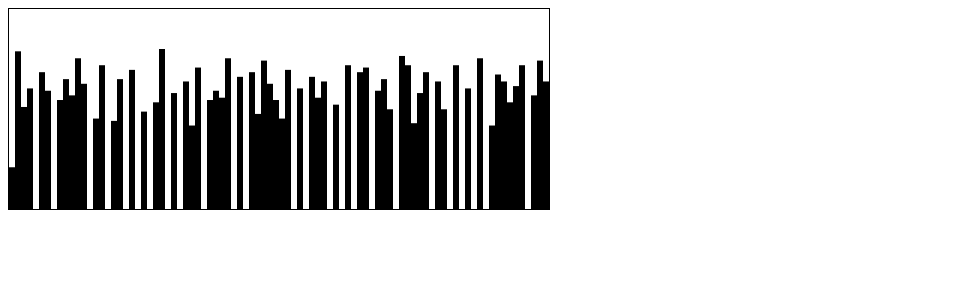
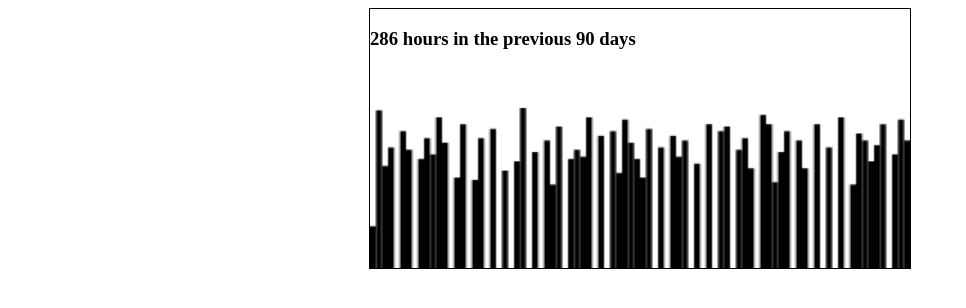
Before and after one commit to levi-roelevink/work-frontend, a website built with Vite: page index.html in a window 1280 px wide. Shown: the whole page, without its empty margins (0-966 px from the left). Built offline with nearby package versions, Linux system fonts and the light colour scheme.

Commit message:
Moved styling to css file and added header with total hours displayed

```diff
--- a/index.html
+++ b/index.html
@@ -1,13 +1,34 @@
 <!doctype html>
 <html lang="en">
-  <head>
-    <meta charset="UTF-8" />
-    <link rel="icon" type="image/svg+xml" href="/vite.svg" />
-    <meta name="viewport" content="width=device-width, initial-scale=1.0" />
+<head>
+    <meta charset="UTF-8"/>
+    <link rel="icon" type="image/svg+xml" href="/vite.svg"/>
+    <meta name="viewport" content="width=device-width, initial-scale=1.0"/>
     <title>work-frontend</title>
     <script type="module" src="/src/main.js"></script>
-  </head>
-  <body>
-    <canvas id="chart-canvas" width="540" height="200" style="border: 1px solid black;"></canvas>
-  </body>
+</head>
+<body>
+<div id="chart-container">
+    <h3 id="chart-header"></h3>
+    <canvas id="chart-canvas">
+    </canvas>
+</div>
+</body>
 </html>
+
+<style>
+    #chart-container {
+        width: fit-content;
+        height: auto;
+        padding: 0;
+        margin: 0 auto;
+        border: 1px solid black;
+    }
+
+    #chart-canvas {
+        width: 540px;
+        height: 200px;
+        padding: 0;
+        display: block;
+    }
+</style>
--- a/src/main.js
+++ b/src/main.js
@@ -37,8 +37,19 @@ function previousXDaysSessions(days, sessions) {
 
 const filledSessions = previousXDaysSessions(daysToDisplay, sessions);
 
-// Draw chart
-const app = document.querySelector("#app");
+let totalMinutes = 0;
+for (const s of filledSessions) {
+    if (s.durationMinutes) {
+        totalMinutes += s.durationMinutes;
+    }
+}
+
+// const totalHours = filledSessions.reduce((s) => s.durationMinutes);
+const totalHours = Math.round(totalMinutes / 60);
+console.log(totalHours);
+
+// Create chart
+const header = document.getElementById("chart-header").innerText = `${totalHours} hours in the previous ${daysToDisplay} days`;
 const canvas = document.getElementById("chart-canvas");
 const ctx = canvas.getContext("2d");
 
```
